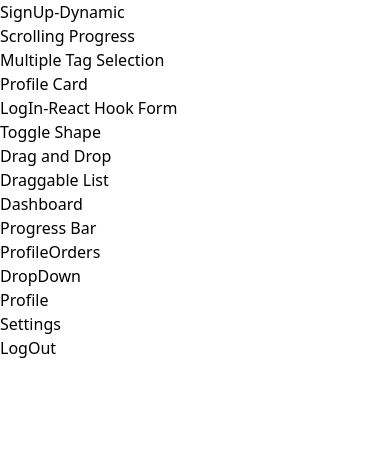
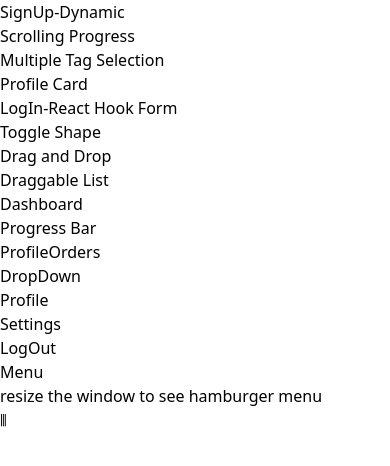
Before and after one commit to mujibulhaquetanim/componentGallery, a React (Vite) app in the folder withReact/: page /dashboard in a window 390 px wide. Shown: the top 466 px of the page. Built offline with nearby package versions, Linux system fonts and the light colour scheme.

Commit message:
overflow-hidden & hamIcon added for small screen which will be hidden for larger screen.

```diff
--- a/withReact/src/components/Private Routes/ProtectedRoutes.tsx
+++ b/withReact/src/components/Private Routes/ProtectedRoutes.tsx
@@ -4,7 +4,7 @@ import React from "react";
 const SubNavBar: React.FC = () => {
   return (
     <div>
-      <div className="flex gap-3 m-1 justify-center shadow-md p-2">
+      <div className="flex gap-3 m-1 justify-center shadow-md p-2 overflow-hidden">
         <Link className="border-2 p-2 rounded-md" to="user/profile">
           Profile
         </Link>
@@ -22,6 +22,19 @@ const SubNavBar: React.FC = () => {
             </div>
           </div>
         </div>
+
+        <div className="border-2 p-2 rounded-md group relative cursor-pointer">
+          <p>Menu</p>
+          <div className="cursor-pointer absolute top-10 -right-7 hover:block hidden">
+            <div className="flex flex-col gap-2 w-36 py-3 px-5 bg-slate-200 text-slate-500">
+            <p className="text-black">resize the window to see hamburger menu</p>
+            </div>
+          </div>
+        </div>
+
+        <div className="cursor-pointer sm:hidden">
+          <p className="rotate-90 text-5xl">⫴</p>
+        </div>
       </div>
       <Outlet />
     </div>
```
